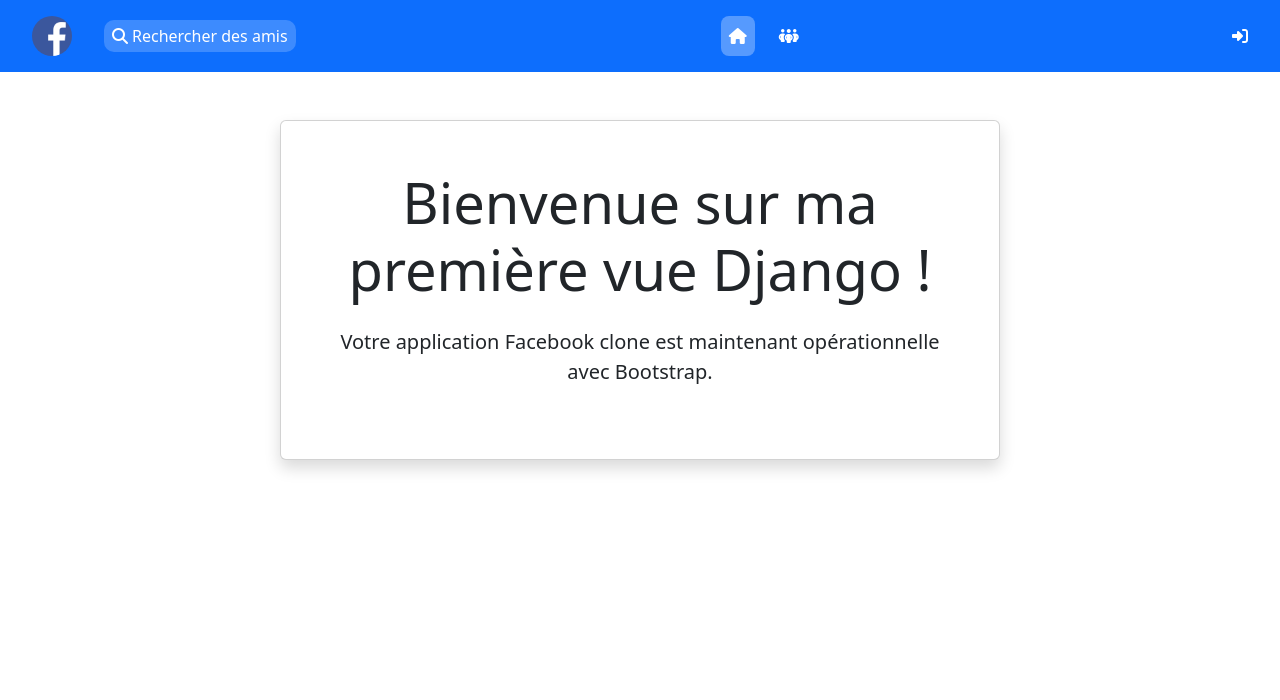
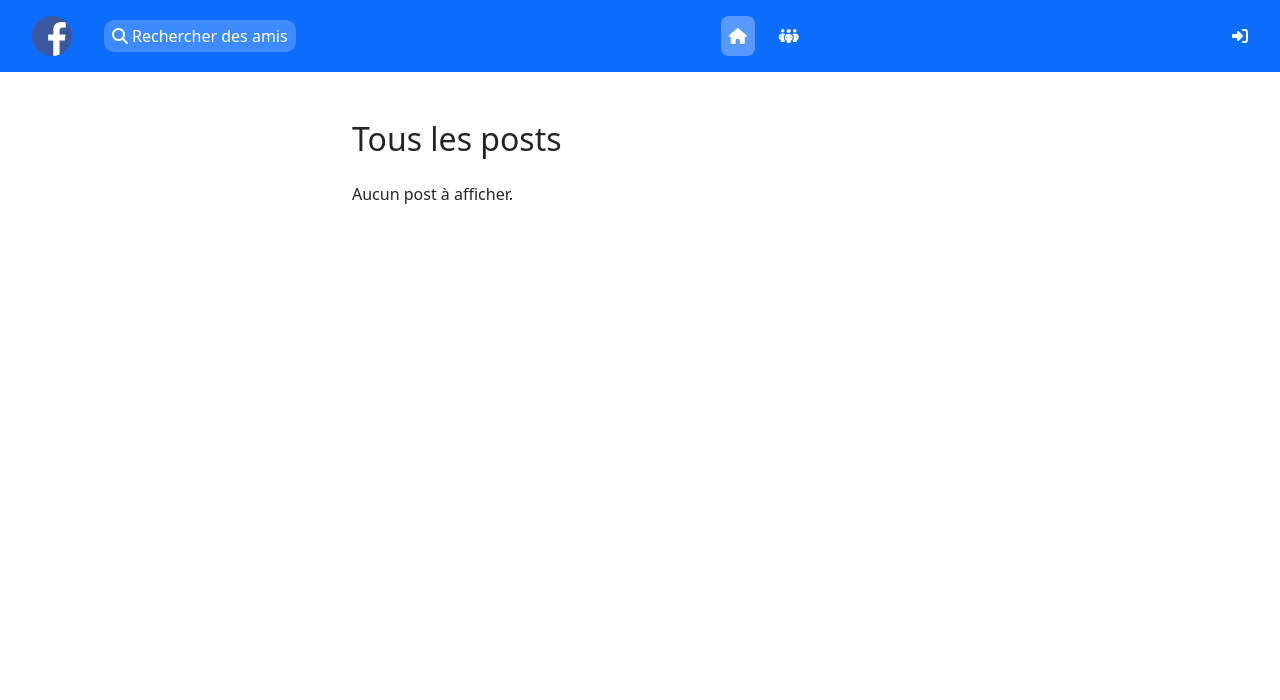
Before and after one commit to MasiaAntoine/django_facebook, a Django app: page / in a window 1280 px wide. Shown: the top 700 px of the page. Run offline with Django 4.2, Linux system fonts and the light colour scheme; tables that the repository leaves empty hold one stand-in row (values such as "Sample post").

Commit message:
feat: add homepage with all posts on it

```diff
--- a/amis/templates/amis/rechercher.html
+++ b/amis/templates/amis/rechercher.html
@@ -1,6 +1,6 @@
 {% extends "facebook/base.html" %}
 {% load static %}
-{% block title %}Accueil{% endblock %}
+{% block title %}Rechercher des amis{% endblock %}
 
 {% block content %}
     <div class="container mt-4">
--- a/django_facebook/urls.py
+++ b/django_facebook/urls.py
@@ -25,7 +25,7 @@ urlpatterns = [
     path('', include('facebook.urls')),
     path('utilisateurs/', include('utilisateurs.urls')),
     path('amis/', include('amis.urls')),
-    path('posts/', include('posts.urls')),
+    path('y/', include('posts.urls')),
     path('interactions/', include('interactions.urls')),
     path('notifications/', include('notifications.urls')),
 ]
--- a/facebook/templates/facebook/home.html
+++ b/facebook/templates/facebook/home.html
@@ -3,19 +3,5 @@
 {% block title %}Accueil{% endblock %}
 
 {% block content %}
-    <div class="container my-5">
-        <div class="row justify-content-center">
-            <div class="col-lg-8 col-md-10">
-                <div class="card p-5 text-center shadow">
-                    <h1 class="text-dark display-4 mb-4">
-                        Bienvenue sur ma première vue Django !
-                    </h1>
-                    <p class="lead mb-4">
-                        Votre application Facebook clone est maintenant opérationnelle
-                        avec Bootstrap.
-                    </p>
-                </div>
-            </div>
-        </div>
-    </div>
+    {% include 'posts/allPosts.html' %}
 {% endblock %}
--- /dev/null
+++ b/facebook/templates/posts/allPosts.html
@@ -0,0 +1,40 @@
+{% load static %}
+<div class="container mt-5" style="max-width: 600px;">
+    <h2 class="mb-4">Tous les posts</h2>
+
+    {% for post in posts %}
+        <div class="card mb-4 shadow-sm">
+            <div class="card-header d-flex align-items-center">
+                <!-- Photo profil ou initiale -->
+                <div style="width: 40px; height: 40px; border-radius: 50%; background-color:#007bff; color:#fff; display:flex; align-items:center; justify-content:center; font-weight:bold; font-size:18px; margin-right: 12px;">
+                    {% if user.photo_profil and user.photo_profil.url %}
+                        <img src="{{ post.user.photo_profil.url }}" alt="Mon compte" class="rounded-circle"
+                             style="height: 35px; width: 35px; object-fit: cover;">
+                    {% else %}
+                        <img src="{% static "default_logo/default.webp" %}" alt="Mon compte"
+                             class="rounded-circle"
+                             style="height: 35px; width: 35px; object-fit: cover;">
+                    {% endif %}
+                </div>
+                <div>
+                    <strong>{{ post.user.username }}</strong><br>
+                    <small class="text-muted">{{ post.created_at|date:"d M Y, H:i" }}</small>
+                </div>
+            </div>
+
+            <div class="card-body">
+                <h5 class="card-title">{{ post.title }}</h5>
+                {% if post.category %}
+                    <p><em>Catégorie : {{ post.category.title }}</em></p>
+                {% endif %}
+                {% if post.photos %}
+                    <img src="{{ post.photos.url }}" alt="Photo de {{ post.title }}" class="img-fluid mb-3"
+                         style="max-height: 300px; object-fit: cover; width: 100%;">
+                {% endif %}
+                <p class="card-text">{{ post.description }}</p>
+            </div>
+        </div>
+    {% empty %}
+        <p>Aucun post à afficher.</p>
+    {% endfor %}
+</div>
--- a/facebook/templates/utilisateurs/connexion.html
+++ b/facebook/templates/utilisateurs/connexion.html
@@ -1,5 +1,7 @@
 {% extends "../facebook/base.html" %}
-
+{% block title %}
+    Connexion
+{% endblock %}
 {% block content %}
 <div class="container mt-5">
   <h2 class="mb-4">Connexion</h2>
--- a/facebook/templates/utilisateurs/mon_compte.html
+++ b/facebook/templates/utilisateurs/mon_compte.html
@@ -1,4 +1,7 @@
 {% extends "../facebook/base.html" %}
+{% block title %}
+    Mon compte
+{% endblock %}
 {% block content %}
     <div class="container mt-5">
         <h2>Mon compte</h2>
--- a/facebook/views.py
+++ b/facebook/views.py
@@ -2,10 +2,13 @@ from django.shortcuts import render
 from django.http import HttpResponse
 from django.template.loader import render_to_string
 
+from posts.models import Post
+
 
 def home(request):
 	modal_body_search = render_to_string("components/modal_search_body.html", request=request)
-
+	posts = Post.objects.filter(is_story=False)
 	return render(request, "facebook/home.html", {
 		"modal_body_search": modal_body_search,
+		"posts": posts,
 	})
--- a/posts/urls.py
+++ b/posts/urls.py
@@ -4,5 +4,5 @@ from . import views
 app_name = 'posts'
 
 urlpatterns = [
-    # URLs pour la gestion des posts
+
 ]
```
Also changed, not shown: posts/views.py (+8 -1 lines).
